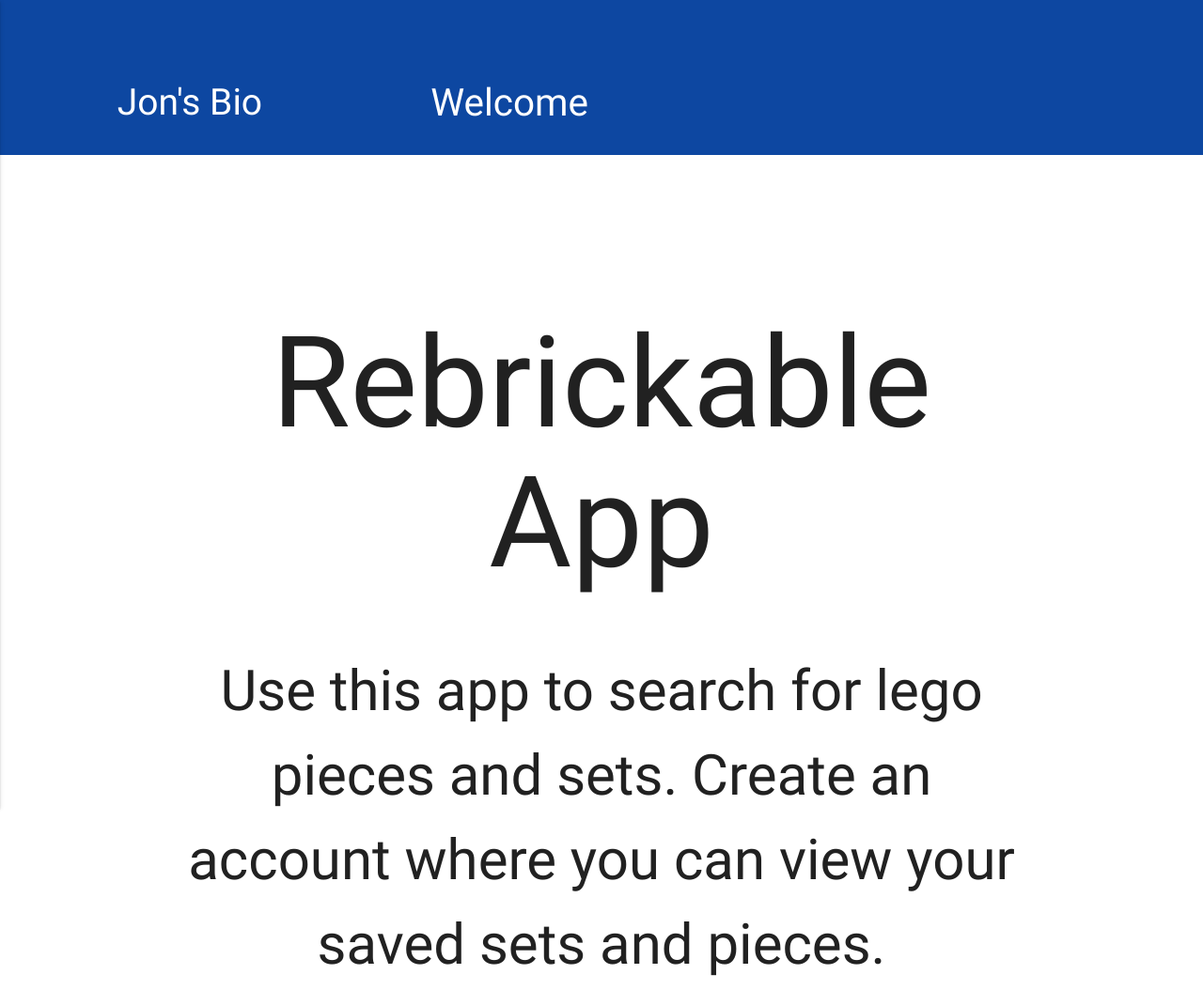
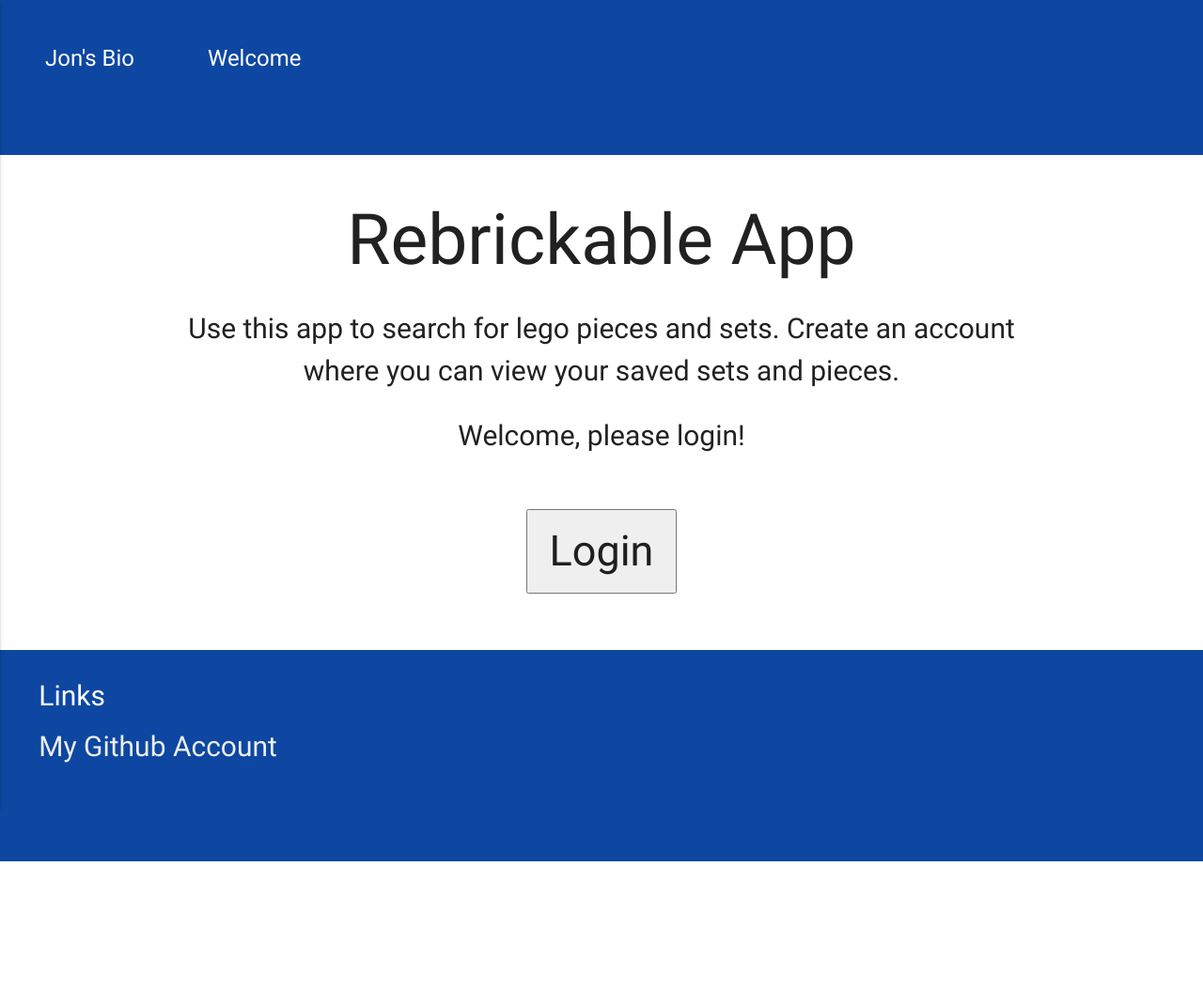
Before and after one commit to Holmberg18/capstone-2, a website: page public/index.html in a window 1280 px wide. Shown: the top 1054 px of the page at 94% size. After the commit the page ends 917 px from the top, so only its background shows below. Drawn offline with nearby package versions, Linux system fonts and the light colour scheme.

Commit message:
css fixes

```diff
--- a/public/index.css
+++ b/public/index.css
@@ -1,7 +1,7 @@
 @media only screen and (min-width: 320px) {
 
  li.welcome-page.astext {
-    margin-top: 1.5em;
+    /* margin-top: 1.5em; */
 }
 
 i.material-icons {
@@ -10,16 +10,16 @@
 }
 
     .jon-bio-button{
-    font-size: 2.6rem;
+    font-size: 1.6rem;
     /* margin-top: 3em; */
     background-color: #0D47A1;
     border: 0;
-    margin: .6em !important;
+    /* margin: .6em !important; */
 }
 
 button.astext.welcome-button{
-    font-size:2.7em;
-    margin: .6em;
+    font-size: 1.6em;
+    /* margin: .6em; */
 }
 
 
@@ -139,12 +139,12 @@
 }
 
 h1.rebrickable-app-welcome-title {
-    font-size: 9em;
+    font-size: 5em;
     margin-top: 2em;
 }
 
 p.welcome-message {
-    font-size: 4em;
+    font-size: 2em;
 }
 
 .nav-wrapper.blue.darken-4.welcome-nav-bar {
@@ -152,12 +152,12 @@
 }
 
 h3.welcome-sign-in {
-    font-size: 4em;
+    font-size: 2em;
 }
 
 button.login-button {
-    font-size: 5em;
-    padding: .5em 1em;
+    font-size: 3em;
+    padding: 0.2em .5em;
     margin:1em auto;
 }
 
@@ -166,11 +166,11 @@
 }
 
 h5.white-text {
-    font-size: 4em;
+    font-size: 2em;
 }
 
 a.grey-text.text-lighten-3 {
-    font-size: 3em;
+    font-size: 2em;
 }
 
 }
```
